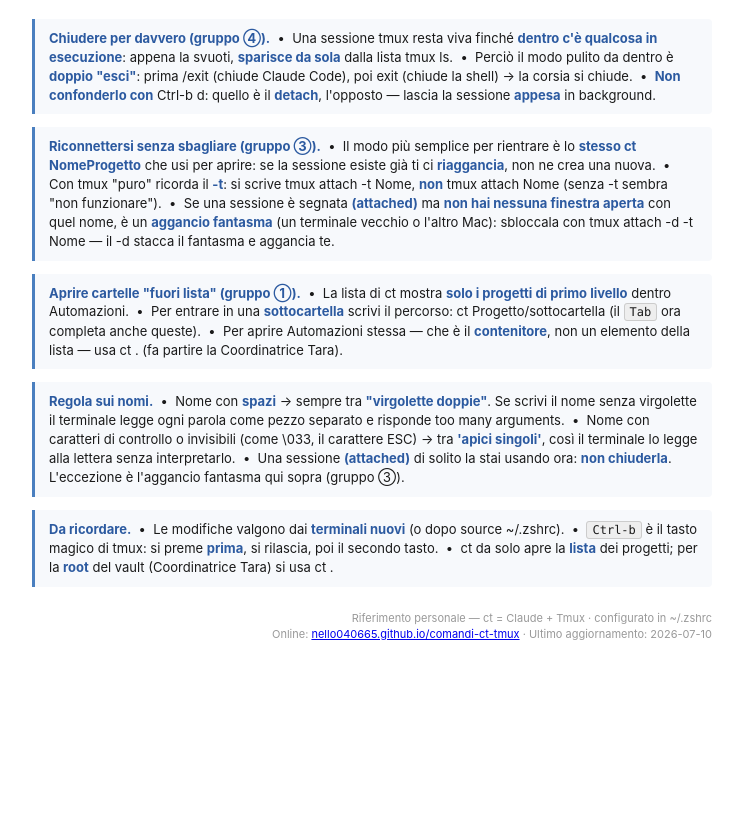
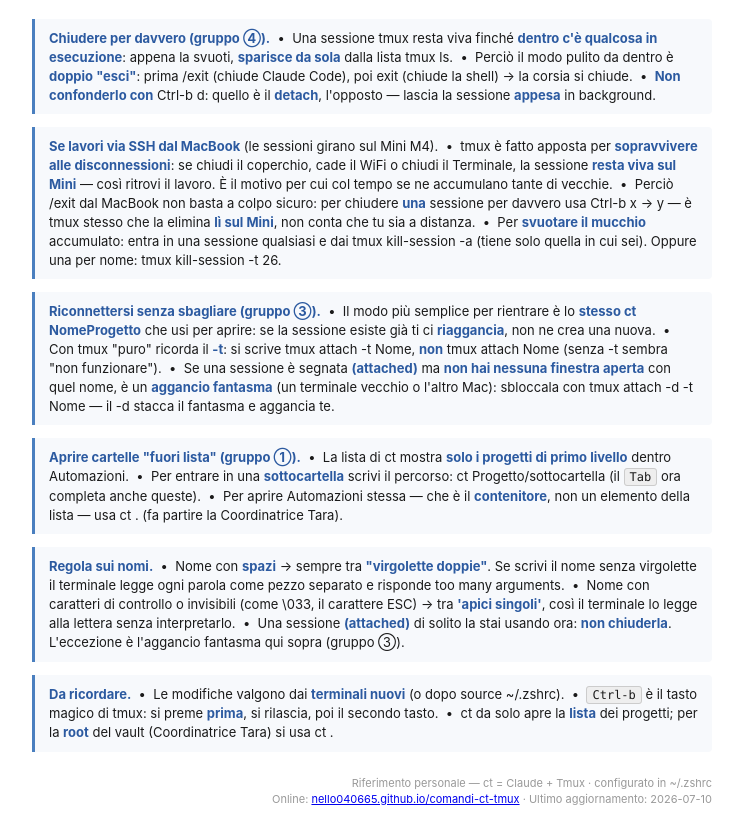
Before and after one commit to Nello040665/comandi-ct-tmux, a plain HTML site: page index.html in a window 1280 px wide. Shown: the part 1846-2678 px from the top of the page, without its empty margins (268-1011 px from the left). Before the commit the page ends 2513 px from the top, so only its background shows below. Drawn offline with Linux system fonts and the light colour scheme.

Commit message:
Aggiunge nota SSH: sessioni sopravvivono alle disconnessioni, chiudere con Ctrl-b x
Co-Authored-By: Claude Opus 4.8 (1M context) <noreply@anthropic.com>
Claude-Session: https://claude.ai/code/session_01HwrBp7z3RqSTeqMNPU9XNW

```diff
--- a/index.html
+++ b/index.html
@@ -89,6 +89,12 @@
   </p>
 
   <p class="note">
+    <b>Se lavori via SSH dal MacBook</b> (le sessioni girano sul Mini M4). &nbsp;•&nbsp; tmux è fatto apposta per <b>sopravvivere alle disconnessioni</b>: se chiudi il coperchio, cade il WiFi o chiudi il Terminale, la sessione <b>resta viva sul Mini</b> — così ritrovi il lavoro. È il motivo per cui col tempo se ne accumulano tante di vecchie.
+    &nbsp;•&nbsp; Perciò <span class="cmd">/exit</span> dal MacBook non basta a colpo sicuro: per chiudere <b>una</b> sessione per davvero usa <span class="cmd">Ctrl-b x</span> → <span class="cmd">y</span> — è tmux stesso che la elimina <b>lì sul Mini</b>, non conta che tu sia a distanza.
+    &nbsp;•&nbsp; Per <b>svuotare il mucchio</b> accumulato: entra in una sessione qualsiasi e dai <span class="cmd">tmux kill-session -a</span> (tiene solo quella in cui sei). Oppure una per nome: <span class="cmd">tmux kill-session -t 26</span>.
+  </p>
+
+  <p class="note">
     <b>Riconnettersi senza sbagliare (gruppo ③).</b> &nbsp;•&nbsp; Il modo più semplice per rientrare è lo <b>stesso <span class="cmd">ct NomeProgetto</span></b> che usi per aprire: se la sessione esiste già ti ci <b>riaggancia</b>, non ne crea una nuova.
     &nbsp;•&nbsp; Con tmux "puro" ricorda il <b><span class="cmd">-t</span></b>: si scrive <span class="cmd">tmux attach -t Nome</span>, <b>non</b> <span class="cmd">tmux attach Nome</span> (senza <span class="cmd">-t</span> sembra "non funzionare").
     &nbsp;•&nbsp; Se una sessione è segnata <b>(attached)</b> ma <b>non hai nessuna finestra aperta</b> con quel nome, è un <b>aggancio fantasma</b> (un terminale vecchio o l'altro Mac): sbloccala con <span class="cmd">tmux attach -d -t Nome</span> — il <span class="cmd">-d</span> stacca il fantasma e aggancia te.
```
